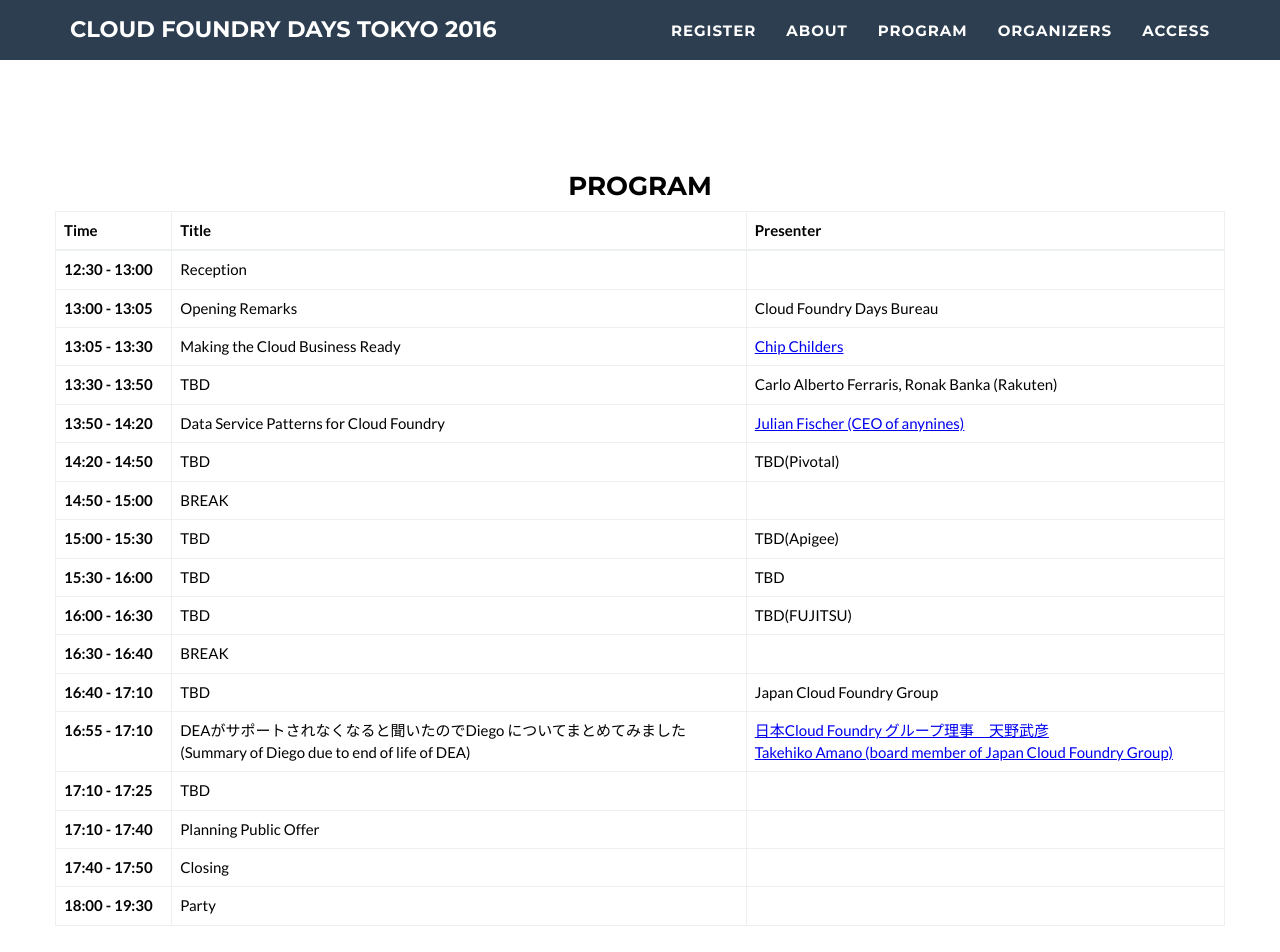
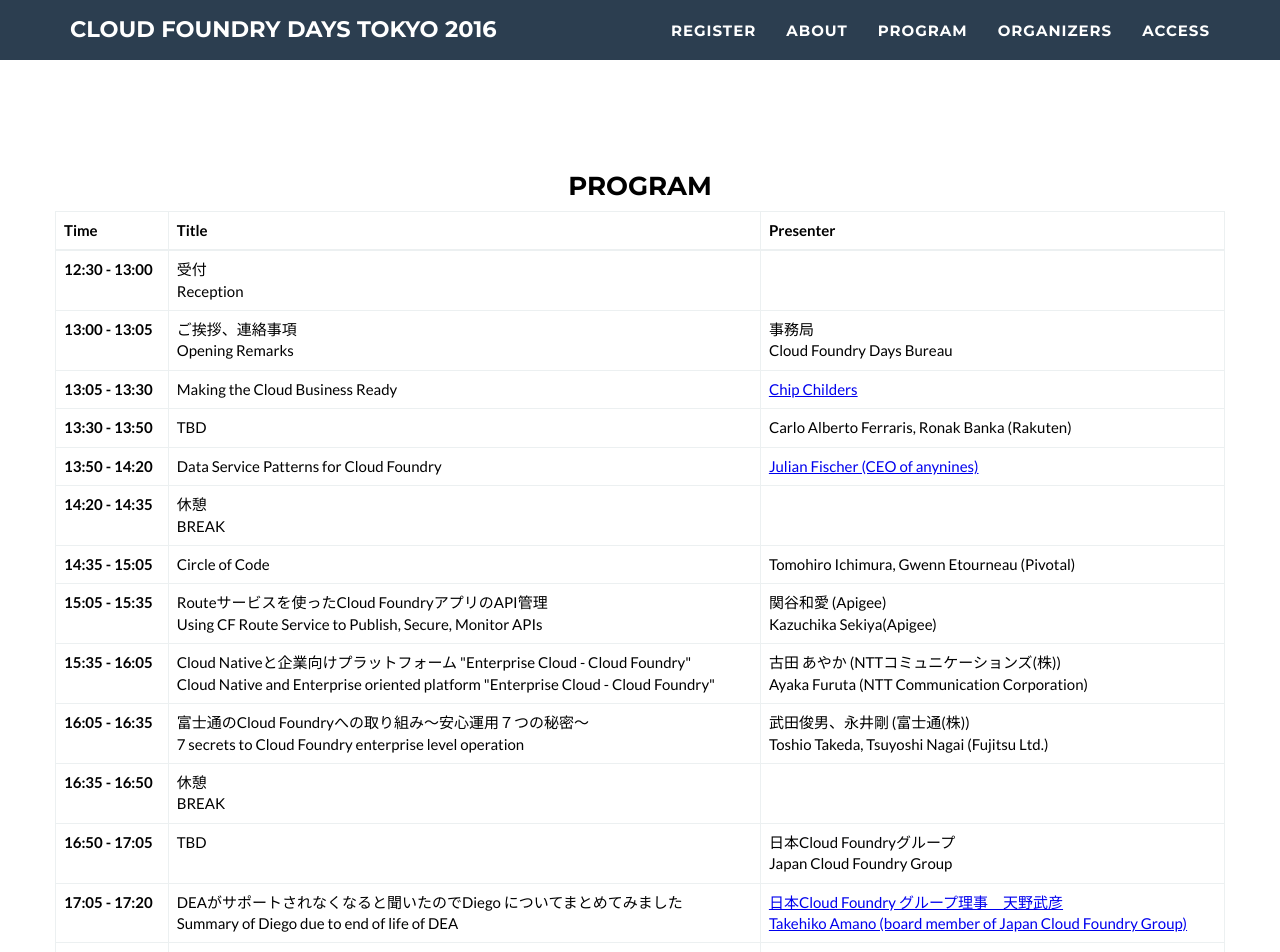
Before and after one commit to CloudFoundryDaysTokyo/2016, a Jekyll site: the page built from index.html, in a window 1280 px wide and 1400 px high, scrolled down 1584 px. Shown: the top 952 px of the window. Built offline with Jekyll 4.4.1, drawn with Linux system fonts in a browser that asks for light colours; some of the changed text lies outside the part shown.

Commit message:
アジェンダを最新の状態に更新しました（指摘反映)。

```diff
--- a/_includes/program.html
+++ b/_includes/program.html
@@ -18,13 +18,13 @@
           <tbody>
             <tr>
               <th scope="row">12:30 - 13:00</th>
-              <td>Reception</td>
+              <td>受付<br>Reception</td>
               <td/>
             </tr>
             <tr>
               <th scope="row">13:00 - 13:05</th>
-              <td>Opening Remarks</td>
-              <td>Cloud Foundry Days Bureau</td>
+              <td>ご挨拶、連絡事項<br>Opening Remarks</td>
+              <td>事務局<br>Cloud Foundry Days Bureau</td>
             </tr>
             <tr>
               <th scope="row">13:05 - 13:30</th>
@@ -42,62 +42,63 @@
               <td><a href="JavaScript:void(0)" onclick="popWindow('img/julian.jpg', 'Julian Fischer (CEO of anynines)', 'An increasing number of Cloud Foundry platforms have matured to a point where data services become the next big challenge. In this talk Julian Fischer, CEO of anynines, will give a brief overview of different data service integration patterns. Learn about general data services challenges. See pros and cons of different approaches including the dilemma of generic vs. data service specific strategies. Finally, see how existing data service implementations are built. At the end of the talk you have a conceptional overview giving you hint on how to design data services on your own.'); return false">Julian Fischer (CEO of anynines)</a></td>
             </tr>
             <tr>
-              <th scope="row">14:20 - 14:50</th>
-              <td>TBD</td>
-              <td>TBD(Pivotal)</td>
-            </tr>
-            <tr>
-              <th scope="row">14:50 - 15:00</th>
-              <td>BREAK</td>
+              <th scope="row">14:20 - 14:35</th>
+              <td>休憩<br>BREAK</td>
               <td/>
             </tr>
             <tr>
-              <th scope="row">15:00 - 15:30</th>
-              <td>TBD</td>
-              <td>TBD(Apigee)</td>
+              <th scope="row">14:35 - 15:05</th>
+              <td>Circle of Code</td>
+              <td>Tomohiro Ichimura, Gwenn Etourneau (Pivotal)</td>
             </tr>
             <tr>
-              <th scope="row">15:30 - 16:00</th>
-              <td>TBD</td>
-              <td>TBD</td>
+              <th scope="row">15:05 - 15:35</th>
+              <td>Routeサービスを使ったCloud FoundryアプリのAPI管理<br>Using CF Route Service to Publish, Secure, Monitor APIs</td>
+              <td>関谷和愛 (Apigee)<br>Kazuchika Sekiya(Apigee)</td>
             </tr>
             <tr>
-              <th scope="row">16:00 - 16:30</th>
-              <td>TBD</td>
-              <td>TBD(FUJITSU)</td>
+              <th scope="row">15:35 - 16:05</th>
+              <td>Cloud Nativeと企業向けプラットフォーム "Enterprise Cloud - Cloud Foundry"<br>Cloud Native and Enterprise oriented platform "Enterprise Cloud - Cloud Foundry"</td>
+              <td>古田 あやか (NTTコミュニケーションズ(株))<br>Ayaka Furuta (NTT Communication Corporation)</td>
             </tr>
             <tr>
-              <th scope="row">16:30 - 16:40</th>
-              <td>BREAK</td>
+              <th scope="row">16:05 - 16:35</th>
+              <td>富士通のCloud Foundryへの取り組み～安心運用７つの秘密～<br>7 secrets to Cloud Foundry enterprise level operation</td>
+              <td>武田俊男、永井剛 (富士通(株))<br>Toshio Takeda, Tsuyoshi Nagai (Fujitsu Ltd.)</td>
+            </tr>
+            <tr>
+              <th scope="row">16:35 - 16:50</th>
+              <td>休憩<br>BREAK</td>
               <td/>
             </tr>
             <tr>
-              <th scope="row">16:40 - 17:10</th>
+              <th scope="row">16:50 - 17:05</th>
               <td>TBD</td>
-              <td>Japan Cloud Foundry Group</td>
+              <td>日本Cloud Foundryグループ<br>Japan Cloud Foundry Group</td>
             </tr>
             <tr>
-              <th scope="row">16:55 - 17:10</th>
-              <td>DEAがサポートされなくなると聞いたのでDiego についてまとめてみました<br>(Summary of Diego due to end of life of DEA)</td>
+              <th scope="row">17:05 - 17:20</th>
+              <td>DEAがサポートされなくなると聞いたのでDiego についてまとめてみました<br>Summary of Diego due to end of life of DEA</td>
               <td><a href="JavaScript:void(0)" onclick="popWindow('img/amanosan.jpg', 'Takehiko Amano (board member of Japan Cloud Foundry Group)', 'DEA は 2017 に End of Life を迎えます。Cloud Foundry ユーザーは Diego に移行することを推奨されています。DEAの課題、Diego のメリット、DEA / Diego の比較を概観するとともに、Diego への移行の注意点を説明します。<br><br>DEA will be EOL at the end of 2017. Users are strongly advised to move their environment to Diego. In this session, Takehiko explains the merits and issues of Diego, the overview of differences between DEA and Diego and tips, tricks and traps of migration from DEA to Diego.'); return false">日本Cloud Foundry グループ理事　天野武彦<br>Takehiko Amano (board member of Japan Cloud Foundry Group)</a></td>
             </tr>
             <tr>
-              <th scope="row">17:10 - 17:25</th>
-              <td>TBD</td>
+              <th scope="row">17:20 - 17:35</th>
+              <td>Cloud Foundry as Containerized Services</td>
+              <td>@jyoshise</td>
             </tr>
             <tr>
-              <th scope="row">17:10 - 17:40</th>
-              <td>Planning Public Offer</td>
-              <td/>
+              <th scope="row">17:35 - 17:55</th>
+              <td>TBD</td>
+              <td>窪野 安彦(ヤフー(株))<br>Yasuhiko Kubono(Yahoo Japan Corporation)</td>
             </tr>
             <tr>
-              <th scope="row">17:40 - 17:50</th>
-              <td>Closing</td>
-              <td/>
+              <th scope="row">17:55 - 18:00</th>
+              <td>終了あいさつ<br>Closing Remarks</td>
+              <td>事務局<br>Cloud Foundry Days Bureau</td>
             </tr>
             <tr>
               <th scope="row">18:00 - 19:30</th>
-              <td>Party</td>
+              <td>懇親会<br>Networking Party</td>
               <td/>
             </tr>
       </table>
```
